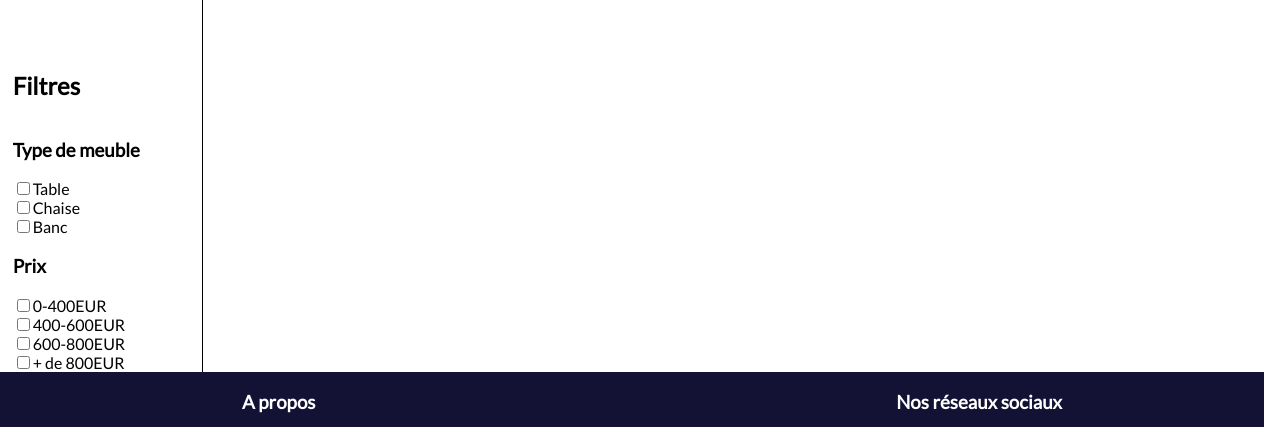
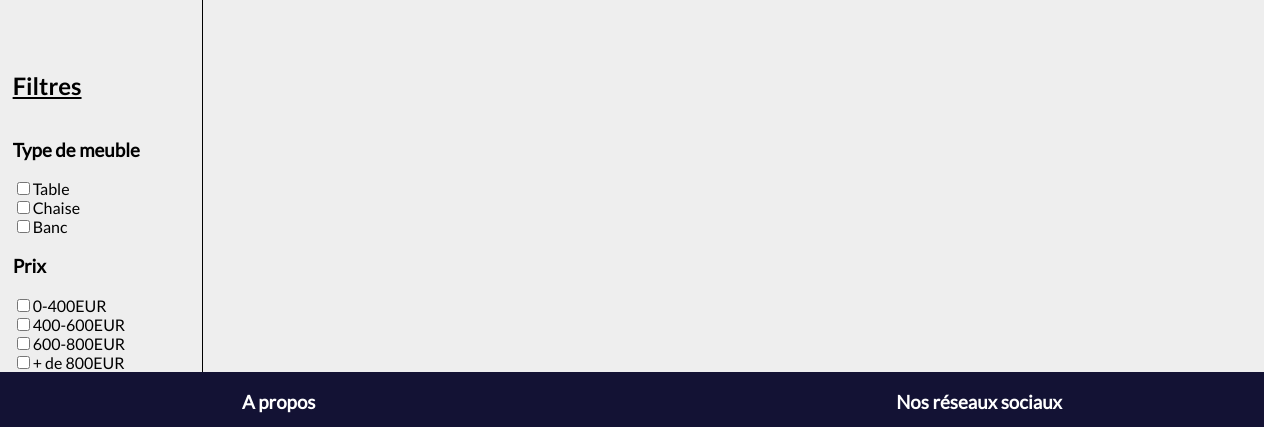
Before and after one commit to Clement-Nyiri/P5_OPC, a plain HTML site: page index.html in a window 1280 px wide. Shown: the part 85-512 px from the top of the page. Drawn offline with Linux system fonts and the light colour scheme.

Commit message:
Update style_index.css

```diff
--- a/style_index.css
+++ b/style_index.css
@@ -1,15 +1,20 @@
 @font-face {
-    font-family: Lato;
-    src: url(fonts/Lato-Regular.ttf);
-    font-weight: normal;
+    font-family : "Lato";
+    src: url('fonts/Lato-Regular.ttf');
+}
+
+@font-face {
+    font-family: "Lato-bold";
+    src: url('fonts/Lato-Bold.ttf')
 }
 
 #bloc_page{
-    font-family: Lato;
+    font-family: "Lato";
     display:flex;
     flex-direction: column;
     width: 100%;
     margin-left: -8px;
+    background-color: #eeeeee;
 }
 
 header{
@@ -97,6 +102,11 @@ header{
     padding-top: 5%;
 }
 
+#section_filtres h2{
+    text-decoration: underline;
+    font-family: "Lato-bold";
+}
+
 #filtres article{
     display: flex;
     flex-direction: column;
```
